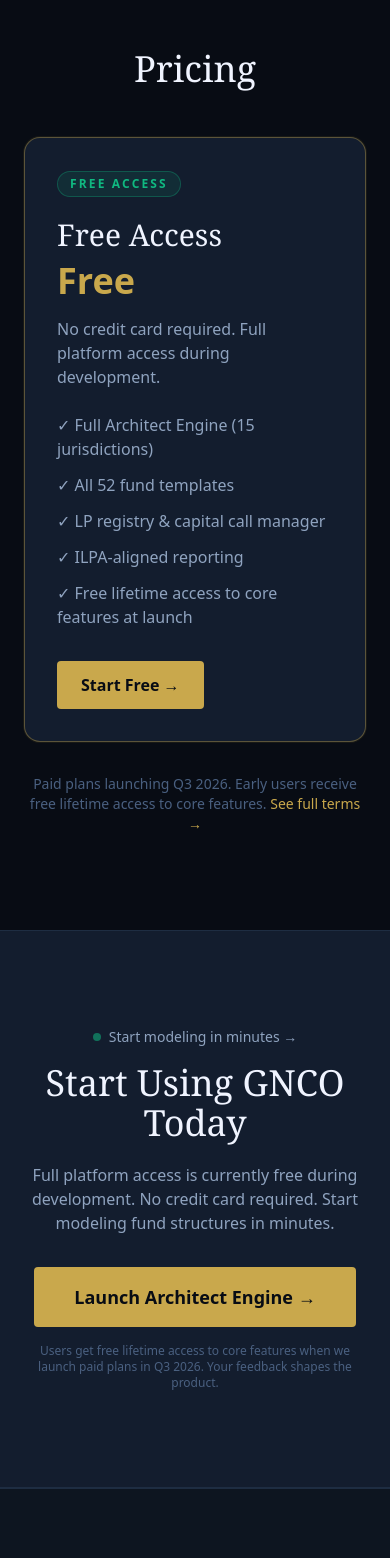
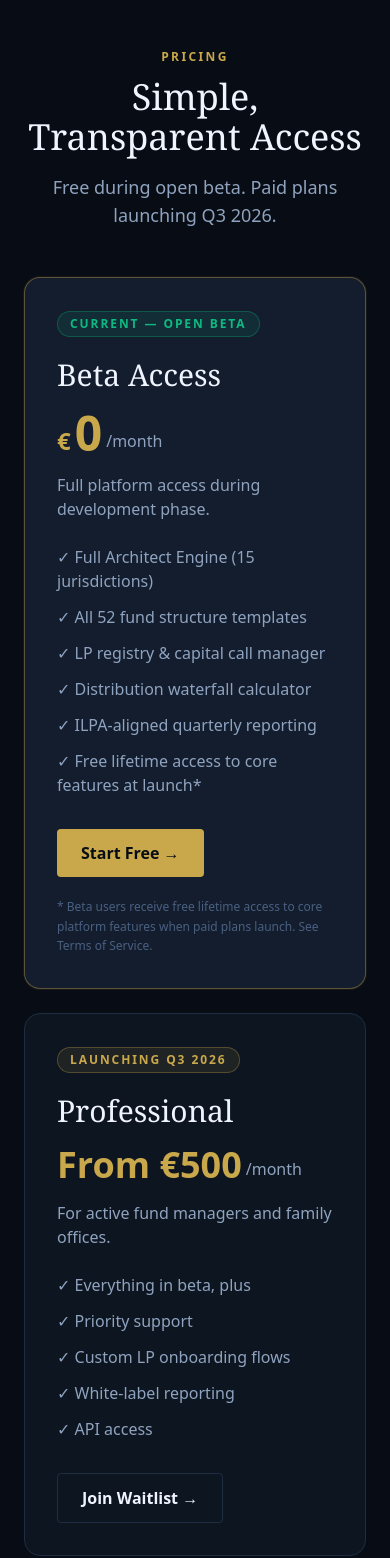
Before and after one commit to hugelifecy-arch/GNCO-2.0, a Next.js app in the folder gnco-platform/: page / in a window 390 px wide. Shown: the part 7140-8698 px from the top of the page. Built offline with nearby package versions, Linux system fonts and the light colour scheme; no server answers.

Commit message:
Add full pricing section content for homepage anchor

```diff
--- a/gnco-platform/src/components/landing/PricingSection.tsx
+++ b/gnco-platform/src/components/landing/PricingSection.tsx
@@ -4,23 +4,31 @@
   return (
     <section id="pricing" className="border-t border-bg-border bg-bg-primary py-24">
       <div className="mx-auto max-w-6xl px-6">
-        <h2 className="text-center font-serif text-4xl text-text-primary">Pricing</h2>
+        <div className="mx-auto max-w-3xl text-center">
+          <p className="text-xs font-semibold uppercase tracking-[0.2em] text-accent-gold">Pricing</p>
+          <h2 className="mt-3 font-serif text-4xl text-text-primary">Simple, Transparent Access</h2>
+          <p className="mt-4 text-lg text-text-secondary">Free during open beta. Paid plans launching Q3 2026.</p>
+        </div>
 
-        <div className="mx-auto mt-12 max-w-3xl rounded-2xl border border-accent-gold/40 bg-bg-elevated p-8 shadow-[0_0_0_1px_rgba(212,175,55,0.08)]">
-          <p className="inline-flex rounded-full border border-accent-green/30 bg-accent-green/10 px-3 py-1 text-xs font-semibold uppercase tracking-[0.18em] text-accent-green">
-            Free Access
-          </p>
-          <h3 className="mt-5 font-serif text-3xl text-text-primary">Free Access</h3>
-          <p className="mt-2 text-4xl font-semibold text-accent-gold">Free</p>
-          <p className="mt-4 text-text-secondary">
-            No credit card required. Full platform access during development.
-          </p>
+        <div className="mt-12 grid gap-6 lg:grid-cols-2">
+          <div className="rounded-2xl border border-accent-gold/40 bg-bg-elevated p-8 shadow-[0_0_0_1px_rgba(212,175,55,0.08)]">
+            <div className="inline-flex rounded-full border border-accent-green/30 bg-accent-green/10 px-3 py-1 text-xs font-semibold uppercase tracking-[0.16em] text-accent-green">
+              Current — Open Beta
+            </div>
+            <h3 className="mt-5 font-serif text-3xl text-text-primary">Beta Access</h3>
+            <div className="mt-4 flex items-end gap-1 text-text-primary">
+              <span className="text-2xl font-semibold text-accent-gold">€</span>
+              <span className="text-5xl font-semibold text-accent-gold">0</span>
+              <span className="pb-1 text-base text-text-secondary">/month</span>
+            </div>
+            <p className="mt-4 text-text-secondary">Full platform access during development phase.</p>
             <ul className="mt-6 space-y-3 text-text-secondary">
               <li>✓ Full Architect Engine (15 jurisdictions)</li>
-            <li>✓ All 52 fund templates</li>
+              <li>✓ All 52 fund structure templates</li>
               <li>✓ LP registry &amp; capital call manager</li>
-            <li>✓ ILPA-aligned reporting</li>
-            <li>✓ Free lifetime access to core features at launch</li>
+              <li>✓ Distribution waterfall calculator</li>
+              <li>✓ ILPA-aligned quarterly reporting</li>
+              <li>✓ Free lifetime access to core features at launch*</li>
             </ul>
             <Link
               href="/architect"
@@ -28,12 +36,42 @@
             >
               Start Free →
             </Link>
+            <p className="mt-5 text-xs leading-relaxed text-text-tertiary">
+              * Beta users receive free lifetime access to core platform features when paid plans launch. See Terms
+              of Service.
+            </p>
+          </div>
+
+          <div className="rounded-2xl border border-bg-border bg-bg-surface p-8">
+            <div className="inline-flex rounded-full border border-accent-gold/30 bg-accent-gold/10 px-3 py-1 text-xs font-semibold uppercase tracking-[0.16em] text-accent-gold">
+              Launching Q3 2026
+            </div>
+            <h3 className="mt-5 font-serif text-3xl text-text-primary">Professional</h3>
+            <div className="mt-4 flex items-end gap-1 text-text-primary">
+              <span className="text-4xl font-semibold text-accent-gold">From €500</span>
+              <span className="pb-1 text-base text-text-secondary">/month</span>
+            </div>
+            <p className="mt-4 text-text-secondary">For active fund managers and family offices.</p>
+            <ul className="mt-6 space-y-3 text-text-secondary">
+              <li>✓ Everything in beta, plus</li>
+              <li>✓ Priority support</li>
+              <li>✓ Custom LP onboarding flows</li>
+              <li>✓ White-label reporting</li>
+              <li>✓ API access</li>
+            </ul>
+            <a
+              href="mailto:contact@gnco.io"
+              className="mt-8 inline-block rounded-sm border border-bg-border bg-transparent px-6 py-3 text-base font-semibold text-text-primary transition hover:border-accent-gold hover:text-accent-gold"
+            >
+              Join Waitlist →
+            </a>
+          </div>
         </div>
 
         <p className="mx-auto mt-8 max-w-3xl text-center text-sm text-text-tertiary">
-          Paid plans launching Q3 2026. Early users receive free lifetime access to core features.{' '}
-          <Link href="/disclosures" className="text-accent-gold transition hover:text-accent-gold-light">
-            See full terms →
+          Need legal details before launch?{' '}
+          <Link href="/terms" className="text-accent-gold transition hover:text-accent-gold-light">
+            Review Terms of Service →
           </Link>
         </p>
       </div>
```
Lines whose indentation alone changed are shown as unchanged.
